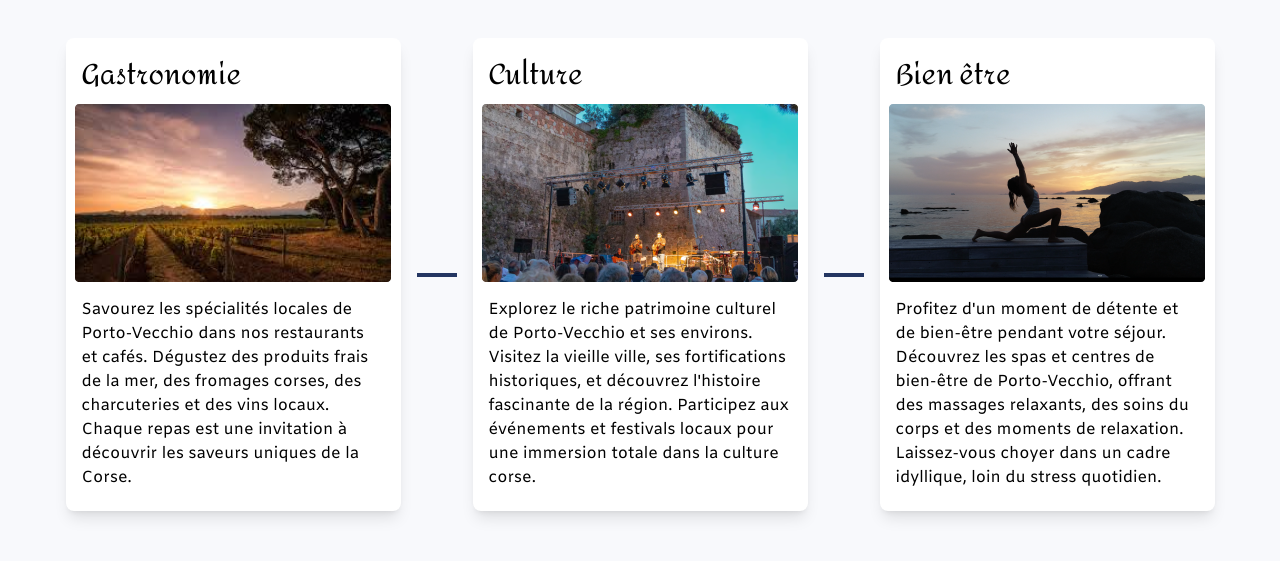
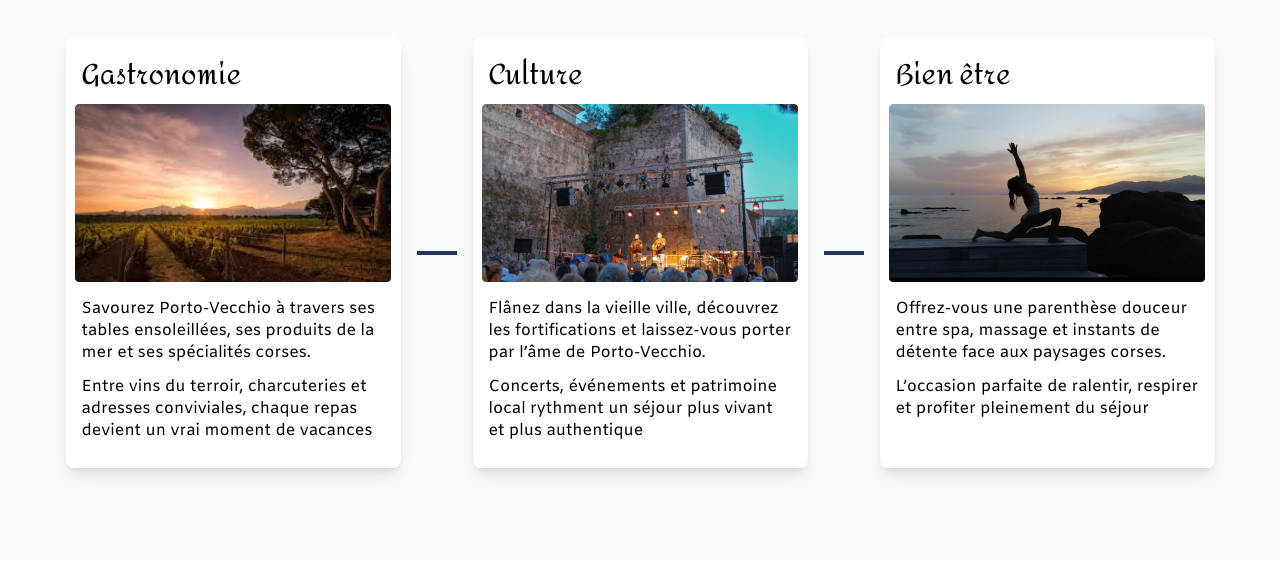
Before and after one commit to Just1bidon/StudioMazzetta, a Next.js app: page / in a window 1280 px wide. Shown: the part 841-1402 px from the top of the page. Built offline with nearby package versions, Linux system fonts and the light colour scheme.

Commit message:
UPD card small sur la page d'accueil

```diff
--- a/src/app/component/CardSmall.tsx
+++ b/src/app/component/CardSmall.tsx
@@ -8,10 +8,15 @@ type CardProps = {
 };
 
 export default function CardSmall({ title, imageUrl, description }: CardProps) {
+  const paragraphs = description
+    .split("\n\n")
+    .map((paragraph) => paragraph.trim())
+    .filter(Boolean);
+
   return (
-    <div className="bg-white flex flex-col items-center rounded-lg shadow-lg p-4 w-[300px] xl:w-[335px] h-[513px] xl:h-[473px]">
+    <div className="bg-white flex flex-col items-center rounded-lg shadow-lg p-4 m-4 md:m-0 w-[calc(100%-2rem)] md:w-[335px] h-[430px] md:h-[470px] xl:h-[430px]">
     <h2 className={`${amita.className} w-full text-[28px] mb-2`}>{title}</h2>
-      <div className=" rounded-lg mb-4 w-[px] xl:w-[316px] h-[178px] transform">
+      <div className=" rounded-lg mb-4 xl:w-[316px] h-[178px] transform">
         <Image
           src={imageUrl}
           alt={title}
@@ -20,7 +25,13 @@ export default function CardSmall({ title, imageUrl, description }: CardProps) {
           className="object-cover"
         />
       </div>
-      <p className={`${amiko.className}`}>{description}</p>
+      <div className={`${amiko.className} w-full flex flex-col gap-3 text-left`}>
+        {paragraphs.map((paragraph, index) => (
+          <p key={`${title}-${index}`} className="leading-[22px]">
+            {paragraph}
+          </p>
+        ))}
+      </div>
     </div>
   );
 }
--- a/src/app/page.tsx
+++ b/src/app/page.tsx
@@ -29,19 +29,19 @@ export default function Home() {
         <CardSmall
           title="Gastronomie"
           imageUrl="/Gastronomie.png"
-          description="Savourez les spécialités locales de Porto-Vecchio dans nos restaurants et cafés. Dégustez des produits frais de la mer, des fromages corses, des charcuteries et des vins locaux. Chaque repas est une invitation à découvrir les saveurs uniques de la Corse."
+          description={`Savourez Porto-Vecchio à travers ses tables ensoleillées, ses produits de la mer et ses spécialités corses.\n\nEntre vins du terroir, charcuteries et adresses conviviales, chaque repas devient un vrai moment de vacances`}
         />
         <div className="max-lg:hidden w-[28px] xl:w-[40px] h-[4px] bg-[#243662]"></div>
         <CardSmall
           title="Culture"
           imageUrl="/Culture.png"
-          description="Explorez le riche patrimoine culturel de Porto-Vecchio et ses environs. Visitez la vieille ville, ses fortifications historiques, et découvrez l'histoire fascinante de la région. Participez aux événements et festivals locaux pour une immersion totale dans la culture corse."
+          description={`Flânez dans la vieille ville, découvrez les fortifications et laissez-vous porter par l’âme de Porto-Vecchio.\n\nConcerts, événements et patrimoine local rythment un séjour plus vivant et plus authentique`}
         />
         <div className="max-lg:hidden w-[28px] xl:w-[40px] h-[4px] bg-[#243662]"></div>
         <CardSmall
           title="Bien être"
           imageUrl="/Bien_etre.png"
-          description="Profitez d'un moment de détente et de bien-être pendant votre séjour. Découvrez les spas et centres de bien-être de Porto-Vecchio, offrant des massages relaxants, des soins du corps et des moments de relaxation. Laissez-vous choyer dans un cadre idyllique, loin du stress quotidien."
+          description={`Offrez-vous une parenthèse douceur entre spa, massage et instants de détente face aux paysages corses.\n\nL’occasion parfaite de ralentir, respirer et profiter pleinement du séjour`}
         />
       </div>
 
```
